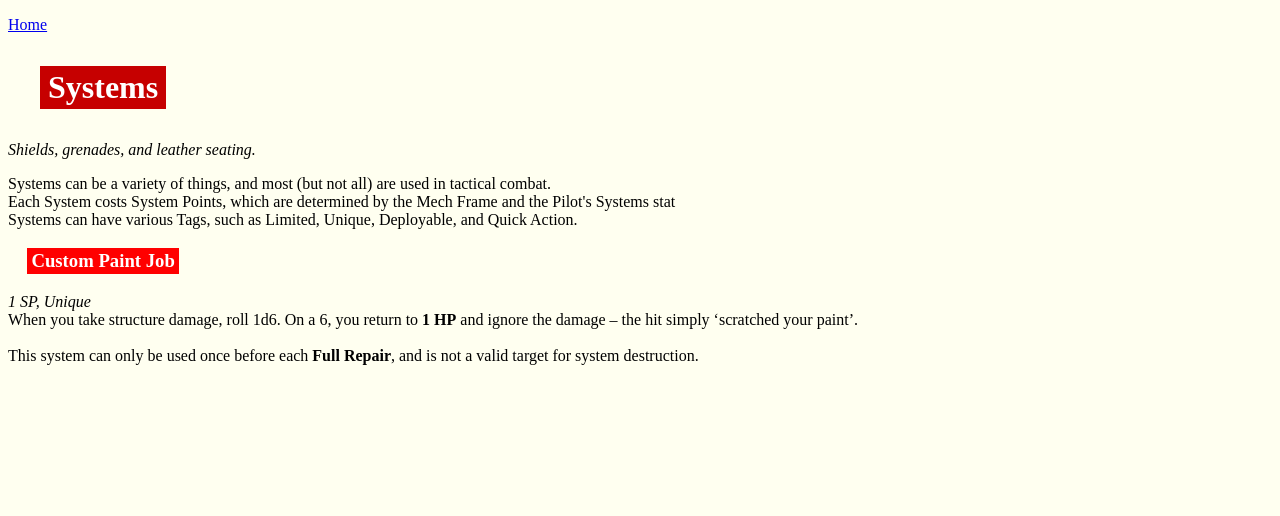
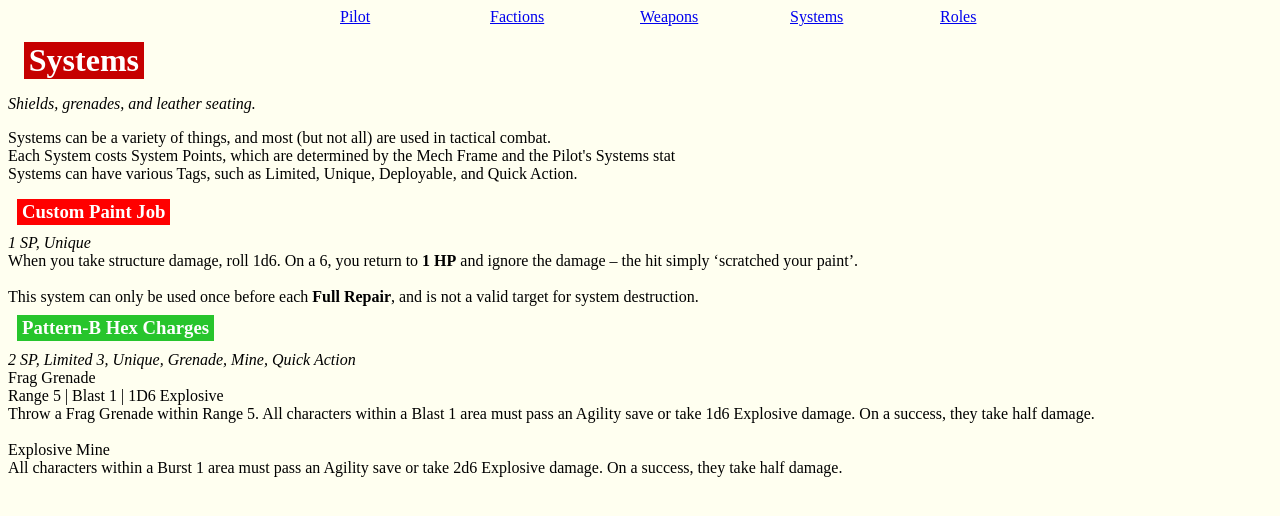
Before and after one commit to AHuang8693/csc437-winter2024, a website: page packages/proto/public/systems.html in a window 1280 px wide. Drawn offline with Linux system fonts and the light colour scheme.

Commit message:
Flexbox added to all pages

```diff
--- a/packages/proto/public/styles/page.css
+++ b/packages/proto/public/styles/page.css
@@ -5,28 +5,37 @@ body {
 
 h1,
 h3{
-    margin: 1em;
+    margin: 0.5em;
     font-family: var(--font-family-display);
     background-color: rgb(198, 0, 0);
     color: white;
     width: max-content;
-    padding: 0.1em 0.25em;
+    padding: 0em 0.15em;
 }
 
 svg.icon {
     display: inline;
     height: var(--size-icon-normal);
     width: var(--size-icon-normal);
-    vertical-align: top;
+    vertical-align: bottom;
     fill: currentColor;
   }
 
 .trait{
     background-color: red;
+    color: white;
+    width: max-content;
+    padding: 0.1em 0.25em;
 }
 
-.weapon h3{
+h3.weapon{
     background-color: rgb(0, 0, 0);
+    color: white;
+    width: max-content;
+    padding: 0.1em 0.25em;
+}
+h3.system{
+    background-color: rgb(39, 197, 44);
     color: white;
     width: max-content;
     padding: 0.1em 0.25em;
@@ -38,3 +47,17 @@ svg.icon {
     width: max-content;
     column-gap: 2em;
 }
+
+.container {
+    display: flex;
+    flex-direction: row;
+    justify-content: center;
+}
+
+.container > div{
+    width: 150px
+}
+
+/* .container > header {
+    justify-content: left;
+} */
--- a/packages/proto/public/styles/reset.css
+++ b/packages/proto/public/styles/reset.css
@@ -1,5 +1,5 @@
 * {
-    margin: 0;
+    margin: 1.0;
     box-sizing: border-box
 }
 
--- a/packages/proto/public/systems.html
+++ b/packages/proto/public/systems.html
@@ -3,7 +3,15 @@
     <link rel="stylesheet" href="/styles/page.css" />
 </head>
 <body>
-<p><a href="index.html">Home</a></p>
+    <div class="container">
+        <div></div>
+        <div><a href="pilot.html">Pilot</a></div>
+        <div><a href="factions.html">Factions</a></div>
+        <div><a href="weapons.html">Weapons</a></div>
+        <div><a href="systems.html">Systems</a></div>
+        <div><a href='roles.html'>Roles</a></div>
+    </div>
+
     <h1>Systems</h1>
 
     <em>Shields, grenades, and leather seating.</em>
@@ -21,6 +29,19 @@ Systems can have various Tags, such as Limited, Unique, Deployable, and Quick Ac
                 <Strong>Full Repair</Strong>, and is not a valid target for system
                 destruction.
             </main>
+        <!-- Should probably get boxes in the future -->
+    <h3 class="system">Pattern-B Hex Charges</h3>
+            <em>2 SP, Limited 3, Unique, Grenade, Mine, Quick Action</em>
+            <main>
+                <header>Frag Grenade</header>
+                Range 5 | Blast 1 | 1D6 Explosive<br>
+                Throw a Frag Grenade within Range 5. All characters within a Blast 1 area must
+                pass an Agility save or take 1d6 Explosive damage. On a success, they take half damage.
+                <br><br>
+                <header>Explosive Mine</header>
+                All characters within a Burst 1 area must pass an Agility save or take 2d6 Explosive
+                damage. On a success, they take half damage.
+            </main>
 </body>
 
 </html>
```
Also changed, not shown: packages/proto/public/factions.html (+13 -1 lines), packages/proto/public/index.html (+12 -12 lines), packages/proto/public/mechs/everest.html (+18 -2 lines), packages/proto/public/pilot.html (+9 -1 lines), packages/proto/public/roles.html (+9 -1 lines), packages/proto/public/weapons.html (+9 -1 lines). Lines whose indentation alone changed are shown as unchanged.
